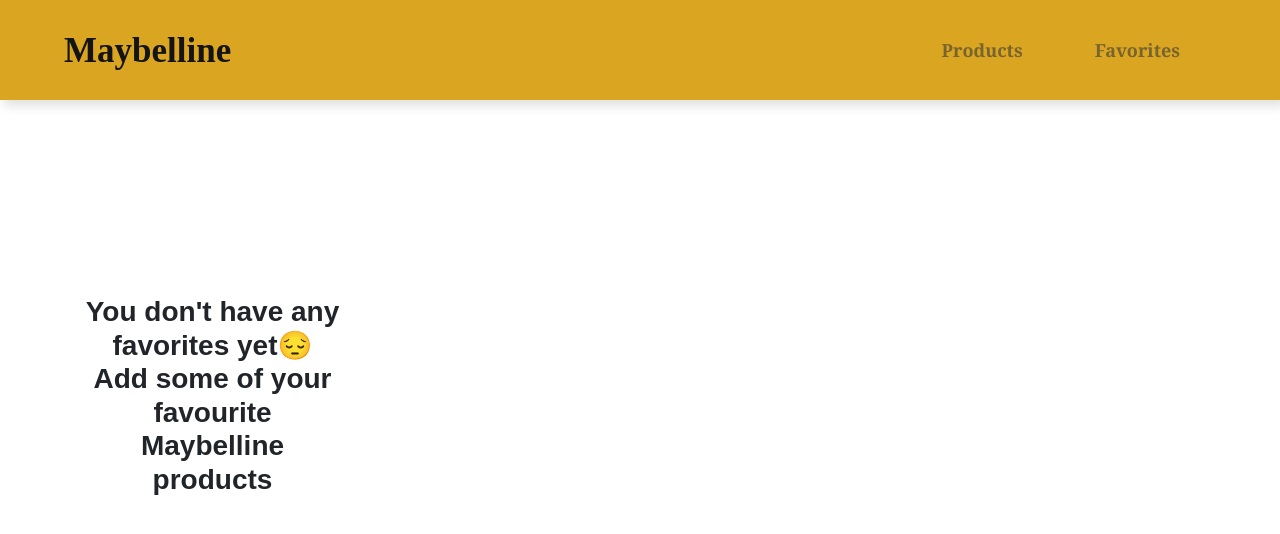
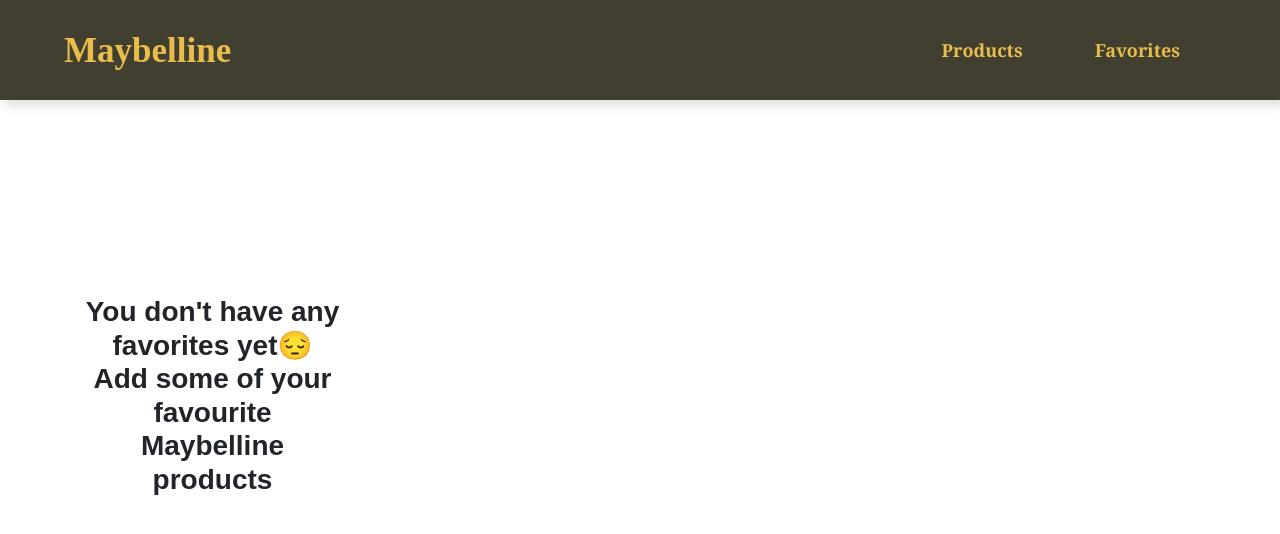
Before and after one commit to MissZamzam/Super-Stay, a React (Create React App) app: page /favorite in a window 1280 px wide. Shown: the top 534 px of the page. Built offline with nearby package versions, Linux system fonts and the light colour scheme; a web font is replaced by a local one.

Commit message:
refactor

```diff
--- a/src/components/MakeupPage/Makeup.css
+++ b/src/components/MakeupPage/Makeup.css
@@ -67,7 +67,7 @@
 }
 
 .box {
-    background-color: rgb(27, 25, 13);
+    background-color: rgb(58, 57, 46);
     border-radius: 10px;
     overflow: hidden;
     display: flex;
@@ -93,7 +93,7 @@
 
 .box h2 {
     font-size: 20px;
-    color: rgb(206, 169, 4);
+    color: rgb(175, 153, 55);
 }
 
 .box p {
@@ -117,23 +117,22 @@
 }
 
 .box .options button {
-    color: rgb(173, 156, 79);
-    background-color: rgb(73, 69, 43);
+    color: rgb(175, 153, 55);
+    background-color: rgb(34, 34, 32);
     display: inline-block;
     padding: 14px 35px;
     text-decoration: none;
-    font-weight: 600;
+    /* font-weight: 600; */
     font-size: 12px;
     border-radius: 6px;
     margin: 10px;
-    border: none;
     border: 1px solid rgb(214, 191, 99);
 
 }
 
 .box .options button:hover {
-    background-color: rgb(128, 115, 59);
-    color: rgb(14, 13, 13);
+    background-color: rgb(44, 42, 34);
+    color: rgb(193, 196, 29);
 }
 h2{
     width: 90%;
--- a/src/components/Navbar/Navbar.css
+++ b/src/components/Navbar/Navbar.css
@@ -22,7 +22,9 @@
 	font-family: sans-serif;
 	padding: 0 5%;
 	height: 100px;
-	background-color: #daa520	;
+	/* background-color: #e9bc4c	; */
+	background-color: rgb(65, 63, 48);
+
 
 	box-shadow: 5px 5px 10px 1px rgb(0, 0, 0, 12%);
 
@@ -35,7 +37,8 @@
 	display: flex;
 	align-items: center;
 	font-size: 35px;
-	color: #141414;
+	color:  #e9bc4c	;
+
 
   font-weight: 600;
   font-family: Grechen Fuemen;
@@ -60,12 +63,12 @@
 	font-size: 18px;
 	font-weight: bold;
 	font-family: Cambria, Cochin, Georgia, Times, 'Times New Roman', serif;
-	color: #77642e;
+	color:  #e9bc4c	;
 	text-decoration: none;
 
 }
 nav .links a:hover{
-	color: rgb(73, 67, 40);
+	color: rgb(150, 129, 26);
 	text-decoration: overline;
 }
 #nav-toggle {
```
